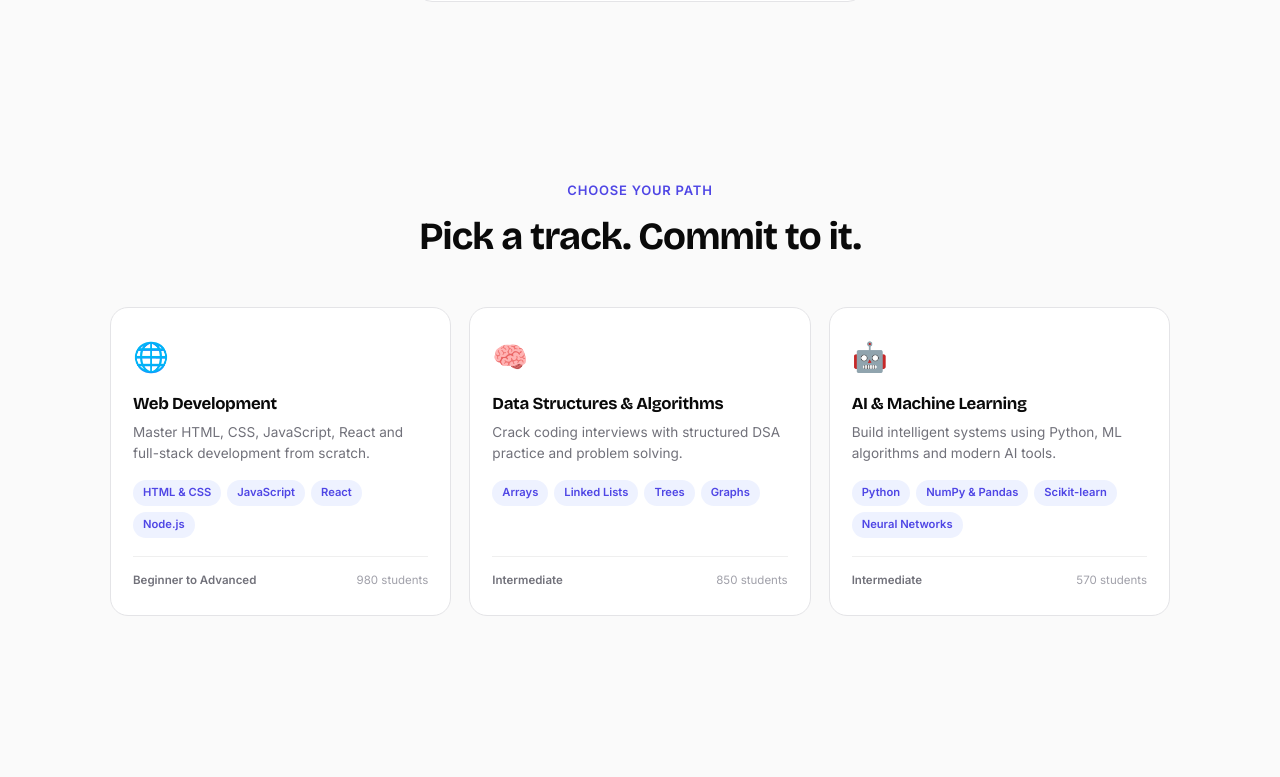
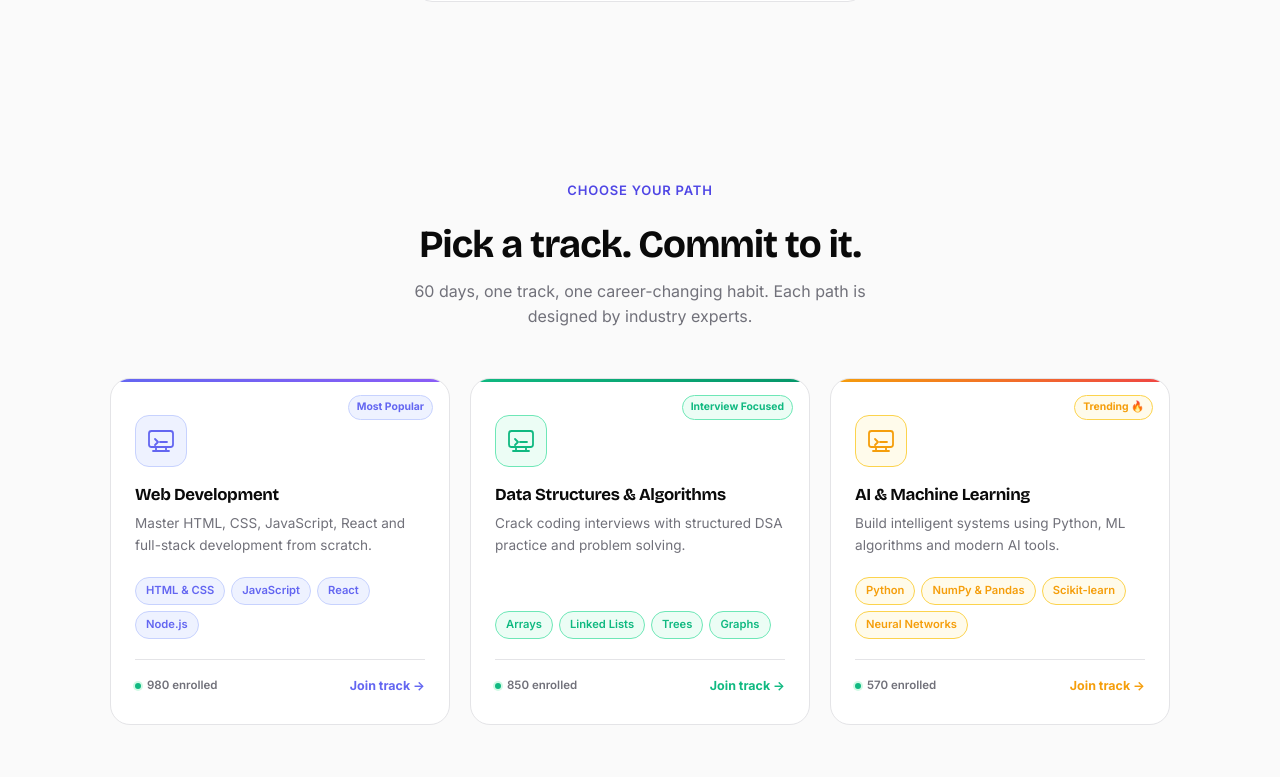
Before and after one commit to ROhitg-upta/abtalks-redesign, a React (Vite) app: page / in a window 1280 px wide. Shown: the part 703-1480 px from the top of the page. Built offline with nearby package versions, Linux system fonts and the light colour scheme.

Commit message:
feat: premium track cards with SVG icons and themes

```diff
--- a/src/components/Tracks.jsx
+++ b/src/components/Tracks.jsx
@@ -1,4 +1,5 @@
 import { motion } from "framer-motion";
+import { useNavigate } from "react-router-dom";
 import data from "../data/data.json";
 
 const fadeUp = {
@@ -10,13 +11,71 @@ const fadeUp = {
   }),
 };
 
+// Professional SVG Icons
+const Icons = {
+  webdev: (
+    <svg width="28" height="28" viewBox="0 0 28 28" fill="none">
+      <rect x="2" y="4" width="24" height="16" rx="2.5" stroke="currentColor" strokeWidth="1.8" fill="none"/>
+      <path d="M9 20v4M19 20v4M6 24h16" stroke="currentColor" strokeWidth="1.8" strokeLinecap="round"/>
+      <path d="M8 12l3 3-3 3M13 15h7" stroke="currentColor" strokeWidth="1.8" strokeLinecap="round" strokeLinejoin="round"/>
+    </svg>
+  ),
+  dsa: (
+    <svg width="28" height="28" viewBox="0 0 28 28" fill="none">
+      <circle cx="14" cy="6" r="3" stroke="currentColor" strokeWidth="1.8" fill="none"/>
+      <circle cx="6" cy="20" r="3" stroke="currentColor" strokeWidth="1.8" fill="none"/>
+      <circle cx="22" cy="20" r="3" stroke="currentColor" strokeWidth="1.8" fill="none"/>
+      <path d="M14 9v5M14 14l-5 4M14 14l5 4" stroke="currentColor" strokeWidth="1.8" strokeLinecap="round"/>
+    </svg>
+  ),
+  aiml: (
+    <svg width="28" height="28" viewBox="0 0 28 28" fill="none">
+      <circle cx="14" cy="14" r="3.5" stroke="currentColor" strokeWidth="1.8" fill="none"/>
+      <circle cx="4" cy="8" r="2.5" stroke="currentColor" strokeWidth="1.8" fill="none"/>
+      <circle cx="24" cy="8" r="2.5" stroke="currentColor" strokeWidth="1.8" fill="none"/>
+      <circle cx="4" cy="20" r="2.5" stroke="currentColor" strokeWidth="1.8" fill="none"/>
+      <circle cx="24" cy="20" r="2.5" stroke="currentColor" strokeWidth="1.8" fill="none"/>
+      <path d="M6.5 9.5L11 12M17 12l4.5-3.5M6.5 18.5L11 16M17 16l4.5 2.5" stroke="currentColor" strokeWidth="1.5" strokeLinecap="round"/>
+    </svg>
+  ),
+};
+
+const TRACK_THEMES = {
+  webdev: {
+    color: "#6366F1",
+    bg: "#EEF2FF",
+    darkBg: "#1E1B4B",
+    border: "#C7D2FE",
+    gradient: "linear-gradient(135deg, #6366F1, #8B5CF6)",
+    label: "Most Popular",
+  },
+  dsa: {
+    color: "#10B981",
+    bg: "#ECFDF5",
+    darkBg: "#022C22",
+    border: "#6EE7B7",
+    gradient: "linear-gradient(135deg, #10B981, #059669)",
+    label: "Interview Focused",
+  },
+  aiml: {
+    color: "#F59E0B",
+    bg: "#FFFBEB",
+    darkBg: "#1C0A00",
+    border: "#FCD34D",
+    gradient: "linear-gradient(135deg, #F59E0B, #EF4444)",
+    label: "Trending 🔥",
+  },
+};
+
 export default function Tracks() {
   const { tracks } = data;
+  const navigate = useNavigate();
 
   return (
-    <section id="tracks" className="tracks-section">
+    <section id="tracks" style={{ padding: "80px 20px", maxWidth: "1100px", margin: "0 auto" }}>
+      {/* Header */}
       <motion.div
-        className="section-header"
+        style={{ textAlign: "center", marginBottom: "48px" }}
         variants={fadeUp}
         initial="hidden"
         whileInView="visible"
@@ -24,41 +83,166 @@ export default function Tracks() {
         custom={0}
       >
         <span className="eyebrow">Choose your path</span>
-        <h2 className="section-title">Pick a track. Commit to it.</h2>
+        <h2 className="section-title" style={{ marginTop: "8px" }}>Pick a track. Commit to it.</h2>
+        <p style={{ color: "var(--muted)", marginTop: "12px", fontSize: "1rem", maxWidth: "480px", margin: "12px auto 0" }}>
+          60 days, one track, one career-changing habit. Each path is designed by industry experts.
+        </p>
       </motion.div>
 
-      <div className="tracks-grid">
-        {tracks.map((track, i) => (
+      {/* Cards grid */}
+      <div style={{ display: "grid", gridTemplateColumns: "repeat(3, 1fr)", gap: "20px" }}>
+        {tracks.map((track, i) => {
+          const theme = TRACK_THEMES[track.id];
+          return (
             <motion.div
-            className="track-card"
               key={track.id}
               variants={fadeUp}
               initial="hidden"
               whileInView="visible"
-            viewport={{ once: true, amount: 0.4 }}
+              viewport={{ once: true, amount: 0.3 }}
               custom={i + 1}
+              onClick={() => navigate("/dashboard")}
+              style={{
+                background: "var(--surface)",
+                border: "1px solid var(--border)",
+                borderRadius: "20px",
+                padding: "28px 24px",
+                cursor: "pointer",
+                position: "relative",
+                overflow: "hidden",
+                display: "flex",
+                flexDirection: "column",
+                transition: "all 0.3s cubic-bezier(0.34,1.56,0.64,1)",
+              }}
+              whileHover={{
+                y: -6,
+                boxShadow: `0 20px 40px ${theme.color}20`,
+                borderColor: theme.border,
+              }}
             >
-            <span className="track-icon">{track.icon}</span>
-            <h3 className="track-title">{track.title}</h3>
-            <p className="track-desc">{track.description}</p>
+              {/* Top accent line */}
+              <div style={{
+                position: "absolute",
+                top: 0, left: 0, right: 0,
+                height: "3px",
+                background: theme.gradient,
+                borderRadius: "20px 20px 0 0",
+              }} />
 
-            <div className="track-topics">
+              {/* Label badge */}
+              <div style={{
+                position: "absolute",
+                top: "16px",
+                right: "16px",
+                fontSize: "0.65rem",
+                fontWeight: 700,
+                color: theme.color,
+                background: theme.bg,
+                padding: "3px 8px",
+                borderRadius: "999px",
+                border: `1px solid ${theme.border}`,
+              }}>
+                {theme.label}
+              </div>
+
+              {/* Icon */}
+              <div style={{
+                width: "52px",
+                height: "52px",
+                borderRadius: "14px",
+                background: theme.bg,
+                border: `1.5px solid ${theme.border}`,
+                display: "flex",
+                alignItems: "center",
+                justifyContent: "center",
+                color: theme.color,
+                marginBottom: "18px",
+                marginTop: "8px",
+              }}>
+                {Icons[track.icon] || Icons.webdev}
+              </div>
+
+              {/* Title + desc */}
+              <h3 style={{
+                fontSize: "1.05rem",
+                fontWeight: 700,
+                color: "var(--primary)",
+                marginBottom: "8px",
+                fontFamily: "Bricolage Grotesque, sans-serif",
+                letterSpacing: "-0.02em",
+              }}>
+                {track.title}
+              </h3>
+              <p style={{
+                fontSize: "0.85rem",
+                lineHeight: "1.6",
+                color: "var(--muted)",
+                marginBottom: "20px",
+                flex: 1,
+              }}>
+                {track.description}
+              </p>
+
+              {/* Topics */}
+              <div style={{ display: "flex", flexWrap: "wrap", gap: "6px", marginBottom: "20px" }}>
                 {track.topics.slice(0, 4).map((topic) => (
-                <span key={topic} className="track-topic-chip">
+                  <span key={topic} style={{
+                    fontSize: "0.7rem",
+                    fontWeight: 600,
+                    color: theme.color,
+                    background: theme.bg,
+                    padding: "4px 10px",
+                    borderRadius: "999px",
+                    border: `1px solid ${theme.border}`,
+                  }}>
                     {topic}
                   </span>
                 ))}
               </div>
 
-            <div className="track-footer">
-              <span className="track-level">{track.level}</span>
-              <span className="track-students">
-                {track.students.toLocaleString()} students
+              {/* Footer */}
+              <div style={{
+                display: "flex",
+                alignItems: "center",
+                justifyContent: "space-between",
+                paddingTop: "16px",
+                borderTop: "1px solid var(--border)",
+              }}>
+                <div style={{ display: "flex", alignItems: "center", gap: "6px" }}>
+                  <div style={{
+                    width: "6px", height: "6px",
+                    borderRadius: "50%",
+                    background: "#10B981",
+                    boxShadow: "0 0 0 2px #D1FAE5",
+                  }} />
+                  <span style={{ fontSize: "0.72rem", fontWeight: 600, color: "var(--muted)" }}>
+                    {track.students.toLocaleString()} enrolled
+                  </span>
+                </div>
+                <span style={{
+                  fontSize: "0.78rem",
+                  fontWeight: 700,
+                  color: theme.color,
+                  display: "flex",
+                  alignItems: "center",
+                  gap: "4px",
+                }}>
+                  Join track →
                 </span>
               </div>
             </motion.div>
-        ))}
+          );
+        })}
       </div>
+
+      {/* Mobile responsive */}
+      <style>{`
+        @media (max-width: 720px) {
+          #tracks > div:last-child {
+            grid-template-columns: 1fr !important;
+          }
+        }
+      `}</style>
     </section>
   );
 }
```
Lines whose indentation alone changed are shown as unchanged.
